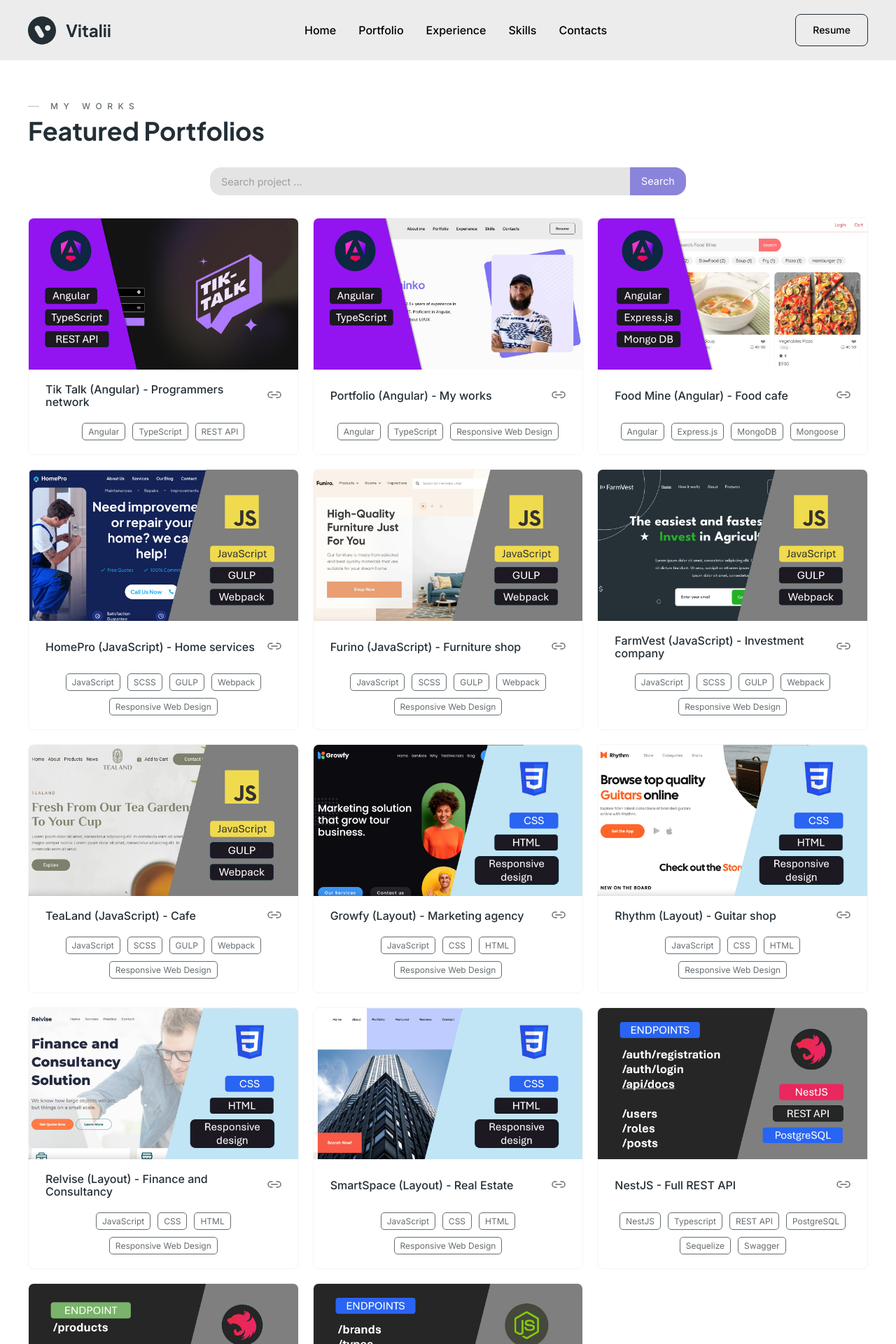
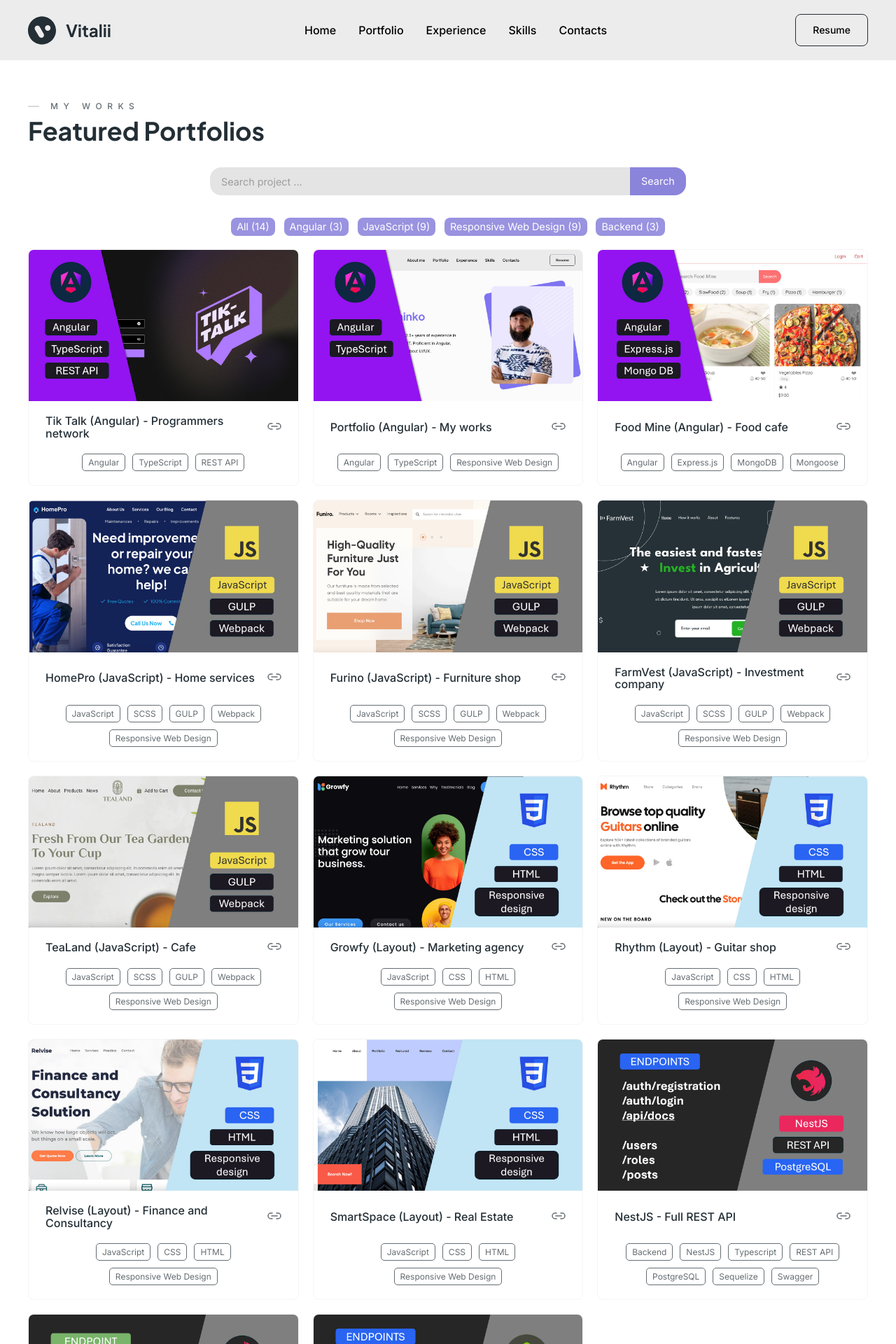
Before and after one commit to VitaliiSoloninko/angular-vitalii-portfolio, an Angular app: page /tag/All in a window 1280 px wide. Shown: the top 1920 px of the page at 70% size. Built offline with nearby package versions, Linux system fonts and the light colour scheme.

Commit message:
10.7	Skill-tags (Part 3) Add tags bar (html, scss)

```diff
--- a/src/app/data/projects.ts
+++ b/src/app/data/projects.ts
@@ -96,6 +96,7 @@ export const projects: Project[] = [
     img: 'assets/portfolio/nestjs-full.jpg',
     link: 'https://github.com/VitaliiSoloninko/nestjs-full-rest-api',
     stack: [
+      'Backend',
       'NestJS',
       'Typescript',
       'REST API',
@@ -110,7 +111,14 @@ export const projects: Project[] = [
     description: 'REST API CRUD',
     img: 'assets/portfolio/nestjs-crud.jpg',
     link: 'https://github.com/VitaliiSoloninko/nest-rest-api-template-dev',
-    stack: ['NestJS', 'Typescript', 'REST API', 'MongoDB', 'Mongoose'],
+    stack: [
+      'Backend',
+      'NestJS',
+      'Typescript',
+      'REST API',
+      'MongoDB',
+      'Mongoose',
+    ],
   },
   {
     id: 14,
@@ -118,6 +126,13 @@ export const projects: Project[] = [
     description: 'Online store REST API',
     img: 'assets/portfolio/express.jpg',
     link: 'https://github.com/VitaliiSoloninko/online-store-express-rest-api',
-    stack: ['Express.js', 'JavaScript', 'REST API', 'PostgreSQL', 'Sequelize'],
+    stack: [
+      'Backend',
+      'Express.js',
+      'JavaScript',
+      'REST API',
+      'PostgreSQL',
+      'Sequelize',
+    ],
   },
 ];
--- a/src/app/data/tags.ts
+++ b/src/app/data/tags.ts
@@ -3,7 +3,7 @@ import { Tag } from './tag.interface';
 export const tags: Tag[] = [
   { name: 'All', count: 14 },
   { name: 'Angular', count: 3 },
-  { name: 'JavaScript', count: 8 },
-  { name: 'Responsive Web Design', count: 8 },
-  { name: 'Backend', count: 4 },
+  { name: 'JavaScript', count: 9 },
+  { name: 'Responsive Web Design', count: 9 },
+  { name: 'Backend', count: 3 },
 ];
--- a/src/app/pages/home-page/sections/portfolio/items/items.component.html
+++ b/src/app/pages/home-page/sections/portfolio/items/items.component.html
@@ -1,4 +1,5 @@
 <app-search></app-search>
+<app-tags></app-tags>
 
 <div class="items">
   <article class="item" *ngFor="let project of projects">
--- a/src/app/pages/home-page/sections/portfolio/items/items.component.ts
+++ b/src/app/pages/home-page/sections/portfolio/items/items.component.ts
@@ -3,12 +3,13 @@ import { Component } from '@angular/core';
 import { ActivatedRoute, RouterLink } from '@angular/router';
 import { Project } from '../../../../../data/project.interface';
 import { ProjectService } from '../../../../../services/project.service';
-import { SearchComponent } from '../../../../../shared/shared/search/search.component';
+import { SearchComponent } from '../../../../../shared/search/search.component';
+import { TagsComponent } from '../../../../../shared/tags/tags.component';
 
 @Component({
   selector: 'app-items',
   standalone: true,
-  imports: [NgFor, RouterLink, SearchComponent],
+  imports: [NgFor, RouterLink, SearchComponent, TagsComponent],
   templateUrl: './items.component.html',
   styleUrl: './items.component.scss',
 })
--- /dev/null
+++ b/src/app/shared/tags/tags.component.html
@@ -0,0 +1,5 @@
+<div class="tags" *ngIf="tags">
+  <a class="tag" *ngFor="let tag of tags" routerLink="/tag/{{ tag.name }}">
+    {{ tag.name }} ({{ tag.count }})
+  </a>
+</div>
--- /dev/null
+++ b/src/app/shared/tags/tags.component.scss
@@ -0,0 +1,27 @@
+.tags {
+  display: flex;
+  justify-content: center;
+  align-items: center;
+  padding: 0 1.2rem 1.2rem 1.2rem;
+  gap: 0.8rem;
+  flex-wrap: wrap;
+}
+
+.tag {
+  display: flex;
+  justify-content: center;
+  align-items: center;
+  font-size: 0.9rem;
+  height: 1.6rem;
+  padding: 0.2rem 0.5rem;
+  border-radius: 0.5rem;
+  background-color: var(--purple-hover-color);
+  color: var(--white-color);
+  opacity: 0.7;
+  transition: all 0.4s ease 0s;
+  @media (any-hover: hover) {
+    &:hover {
+      opacity: 1;
+    }
+  }
+}
--- /dev/null
+++ b/src/app/shared/tags/tags.component.ts
@@ -0,0 +1,20 @@
+import { NgFor, NgIf } from '@angular/common';
+import { Component } from '@angular/core';
+import { RouterLink } from '@angular/router';
+import { Tag } from '../../data/tag.interface';
+import { ProjectService } from '../../services/project.service';
+
+@Component({
+  selector: 'app-tags',
+  standalone: true,
+  imports: [NgIf, NgFor, RouterLink],
+  templateUrl: './tags.component.html',
+  styleUrl: './tags.component.scss',
+})
+export class TagsComponent {
+  tags?: Tag[];
+
+  constructor(projectService: ProjectService) {
+    this.tags = projectService.getAllTags();
+  }
+}
```
Also changed, not shown: src/app/shared/search/search.component.html (renamed from src/app/shared/shared/search/search.component.html), src/app/shared/search/search.component.scss (renamed from src/app/shared/shared/search/search.component.scss), src/app/shared/search/search.component.ts (renamed from src/app/shared/shared/search/search.component.ts).
